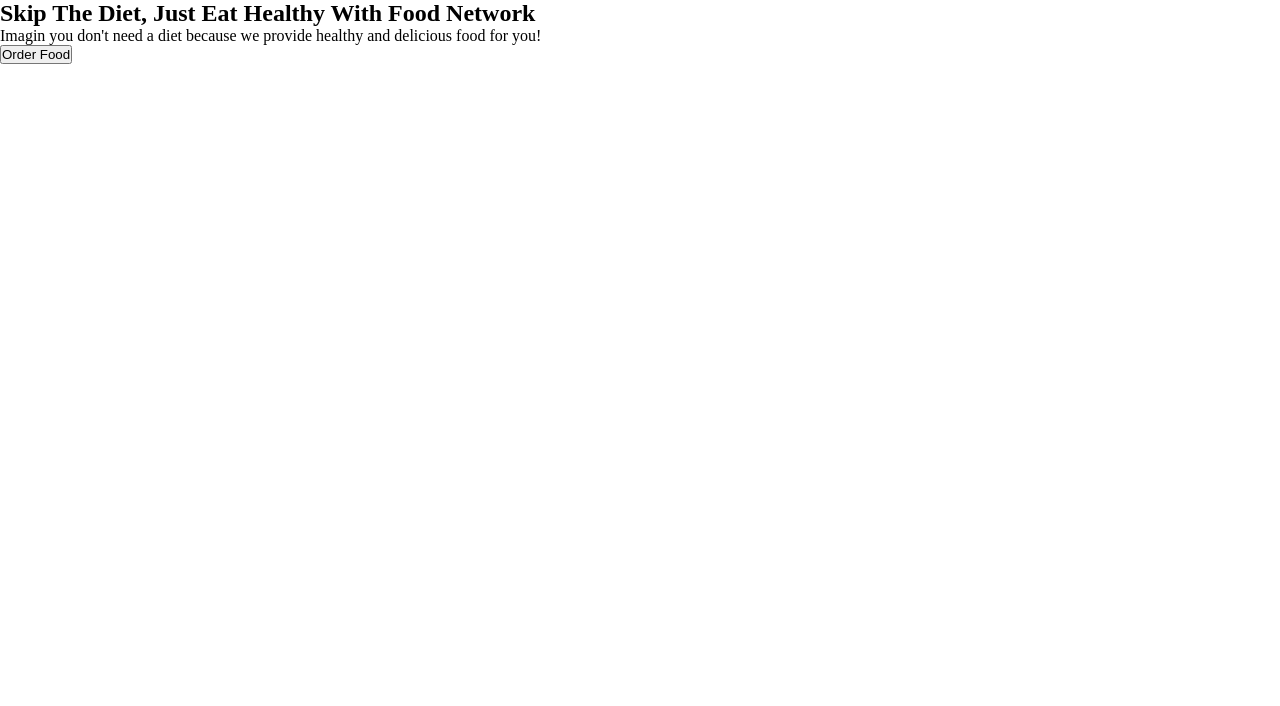
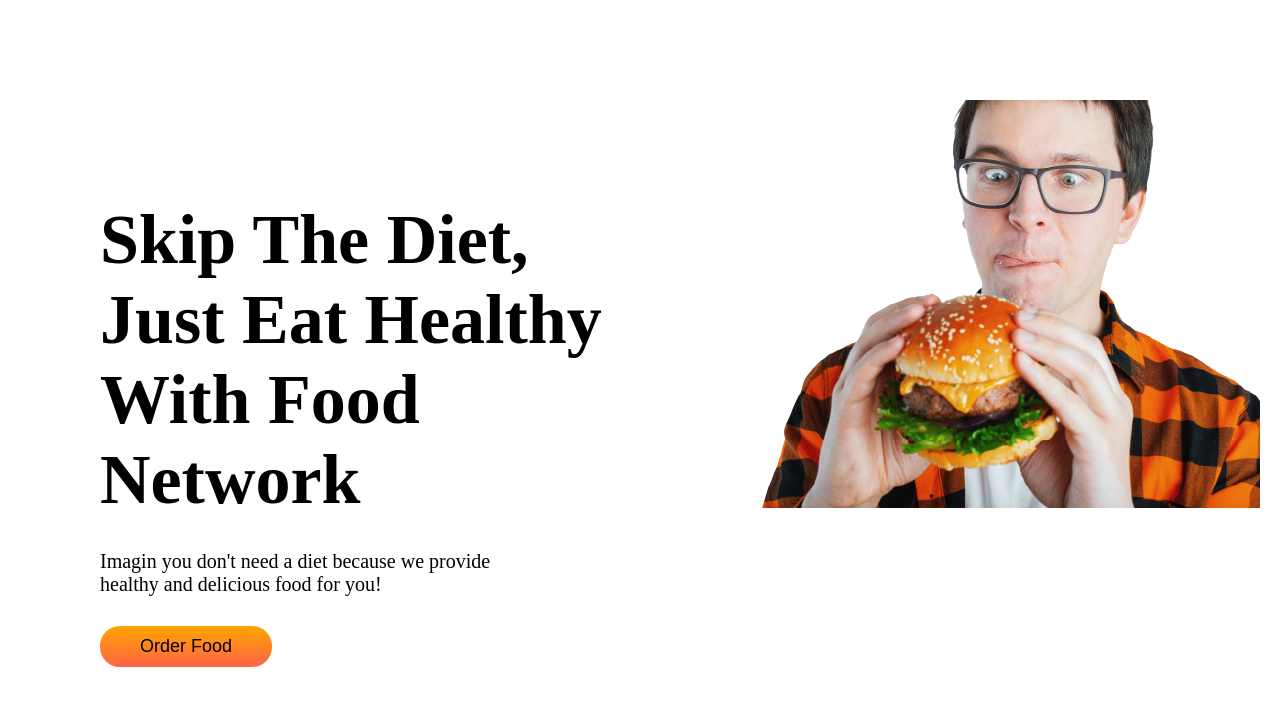
Before and after one commit to badhon-dalbot/eat-fresh, a plain HTML site: page index.html in a window 1280 px wide. Drawn offline with Linux system fonts and the light colour scheme.

Commit message:
top section

```diff
--- a/index.html
+++ b/index.html
@@ -8,13 +8,15 @@
     <link rel="stylesheet" href="style.css">
 </head>
 <body>
-    <section>
-        <div>
+    <section class="flex">
+        <div class="text">
             <h1>Skip The Diet, Just Eat Healthy With Food Network</h1>
             <p>Imagin you don't need a diet because we provide healthy and delicious food for you!</p>
-            <button>Order Food</button>
+            <button class="btn">Order Food</button>
         </div>
-        <div></div>
+        <div class="image">
+            <img src="images/young-guy-holding-fresh-burger_79782-176-removebg-preview.png" alt="">
+        </div>
     </section>
 </body>
 </html>
--- a/style.css
+++ b/style.css
@@ -2,3 +2,28 @@
     margin: 0;
     padding: 0;
 }
+.flex {
+    display: flex;
+}
+.text {
+    width: 45%;
+    margin: 200px 30px 0 100px;
+}
+.text h1 {
+    font-size: 70px;
+}
+.text p {
+    font-size: 20px;
+    margin: 30px 100px 30px 0;
+}
+.btn {
+    font-size: 18px;
+    padding: 10px 40px;
+    background-image: linear-gradient(orange, tomato);
+    border-radius: 20px;
+    border-style: none;
+}
+.image {
+    margin-top: 100px;
+    width: 55%;
+}
```
Also changed, not shown: images/7.png (added), images/Frame 57.jpg (added), images/Group 8425.png (added), images/Project Cover1.jpg (added), images/eat-fresh.png (added), images/young-guy-holding-fresh-burger_79782-176-removebg-preview.png (added).
